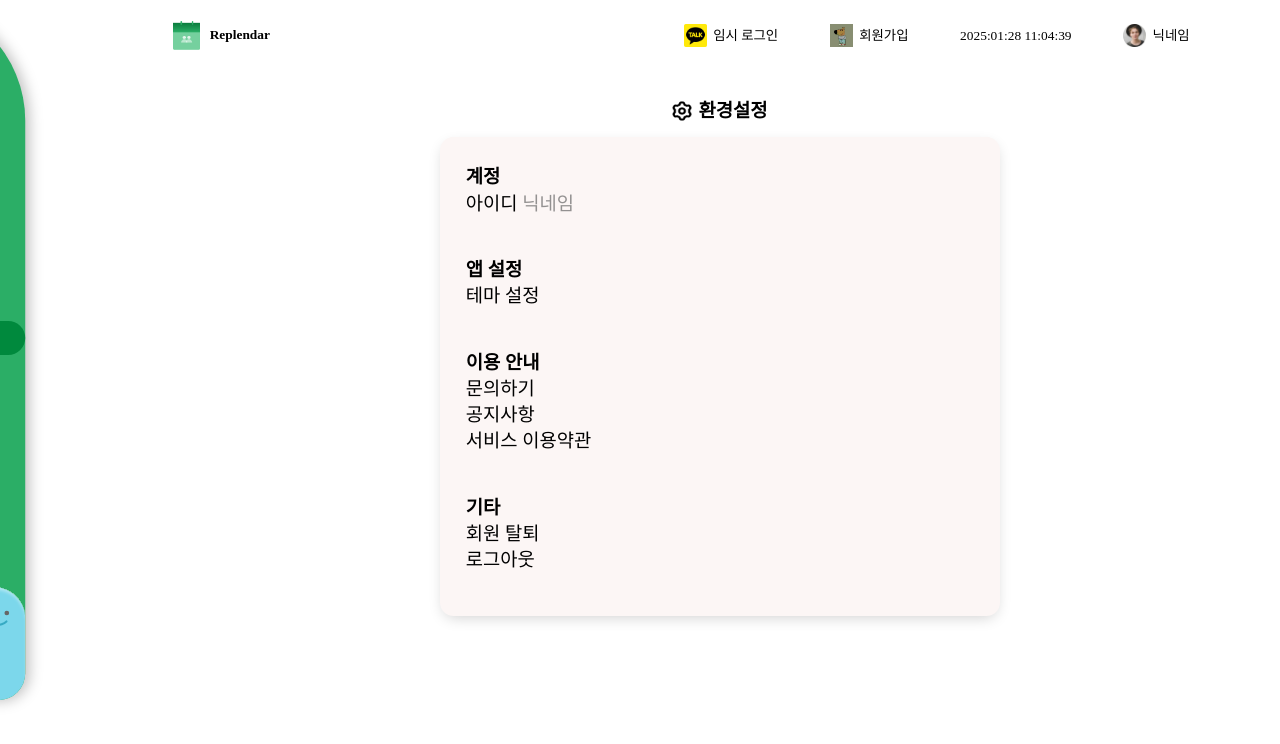
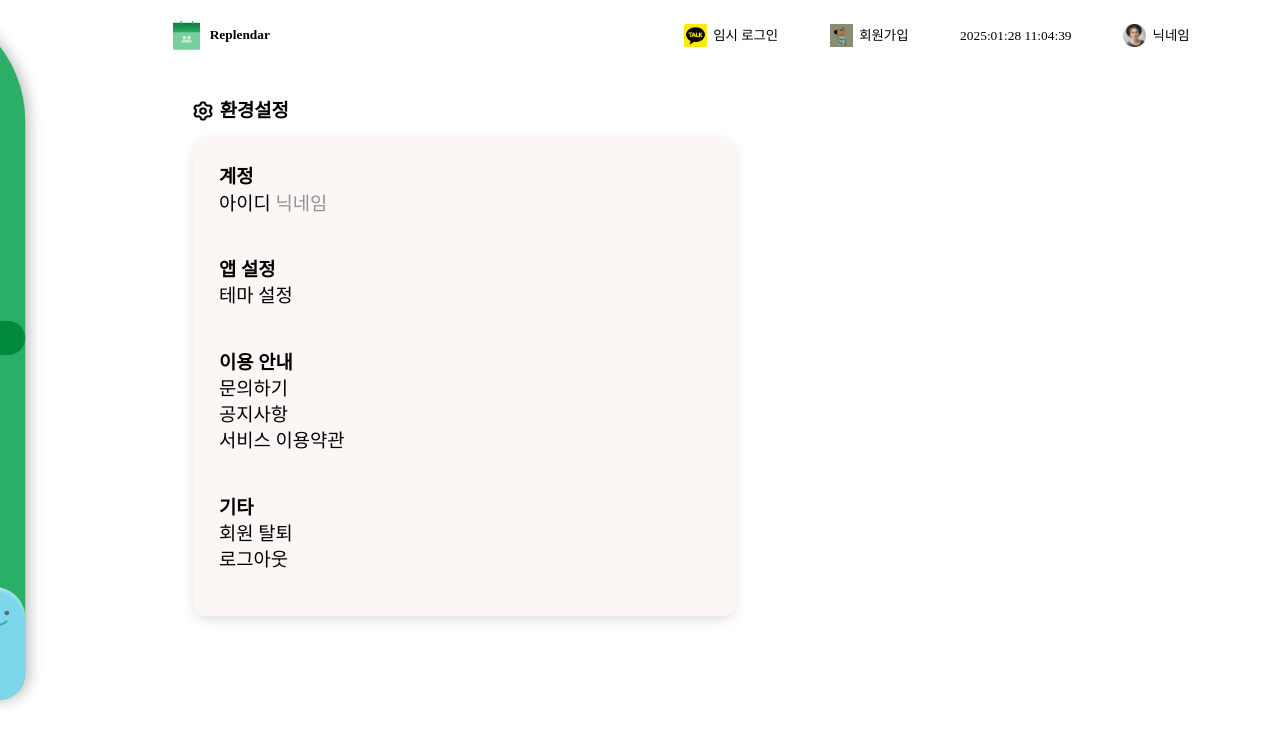
Before and after one commit to UMC-Replendar/Web, a React (Vite) app in the folder Replendar/: page /settings in a window 1280 px wide. Shown: the top 744 px of the page. Built offline with nearby package versions, Linux system fonts and the light colour scheme; a web font is replaced by a local one.

Commit message:
[Deploy] 배포 에러 잡는 중3....

```diff
--- a/Replendar/package.json
+++ b/Replendar/package.json
@@ -39,5 +39,5 @@
     "typescript-eslint": "^8.18.2",
     "vite": "^6.0.5"
   },
-  "homepage": "https://Umc-Replendar.github.io/Web/"
+  "homepage": "https://UMC-Replendar.github.io/Web/"
 }
--- a/Replendar/src/pages/Settings.tsx
+++ b/Replendar/src/pages/Settings.tsx
@@ -53,8 +53,8 @@ const SettingsWrapper = styled.div`
   flex-direction: column;
   display: flex;
   justify-content: center;
-  align-items: center;
-  margin-left: 50px;
+  align-items: flex-start;
+  margin-left: 100px;
   margin-top: 70px;
   /* width: 100%; */
   gap: 20px;
```
